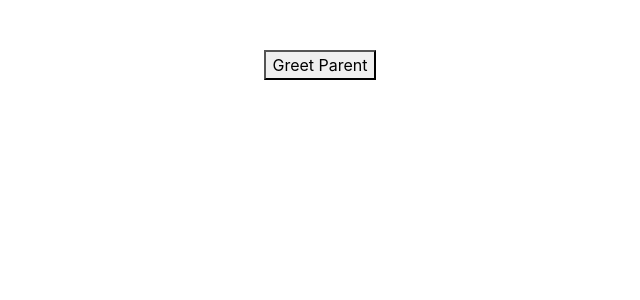
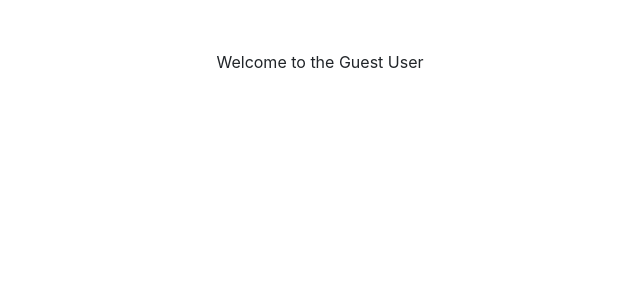
Before and after one commit to saitinku510/React-app, a React (Create React App) app: page / in a window 1280 px wide. Shown: the top 300 px of the page, without its empty margins (320-960 px from the left). Built offline with nearby package versions, Linux system fonts and the light colour scheme.

Commit message:
If else statement in react

```diff
--- a/src/App.js
+++ b/src/App.js
@@ -8,6 +8,7 @@
 import ClassClick from './Components/classClick'
 import EventBind from './Components/eventBind'
 import ParentComponent from './Components/parentComponent'
+import UserGreeting from './Components/userGreeting'
 // import Counter from './Components/counter'
 
 function App() {
@@ -29,7 +30,8 @@
       {/* <FunctionClick /> */}
       {/* <ClassClick /> */}
       {/* <EventBind /> */}
-      <ParentComponent />
+      {/* <ParentComponent /> */}
+      <UserGreeting />
     </div>
   );
 }
--- /dev/null
+++ b/src/Components/userGreeting.js
@@ -0,0 +1,27 @@
+import React, { Component } from "react";
+
+class UserGreeting extends Component {
+  constructor(props) {
+    super(props);
+
+    this.state = {
+      isLoggedIn: false,
+    };
+  }
+
+  render() {
+    if (this.state.isLoggedIn) {
+      return <div>Welcome Venkat</div>;
+    } else {
+      return <div>Welcome to the Guest User</div>;
+    }
+    // return (
+    //   <div>
+    //     <div>Welcome Venkat</div>
+    //     <div>Welcome to the Guest User</div>
+    //   </div>
+    // )
+  }
+}
+
+export default UserGreeting;
```
